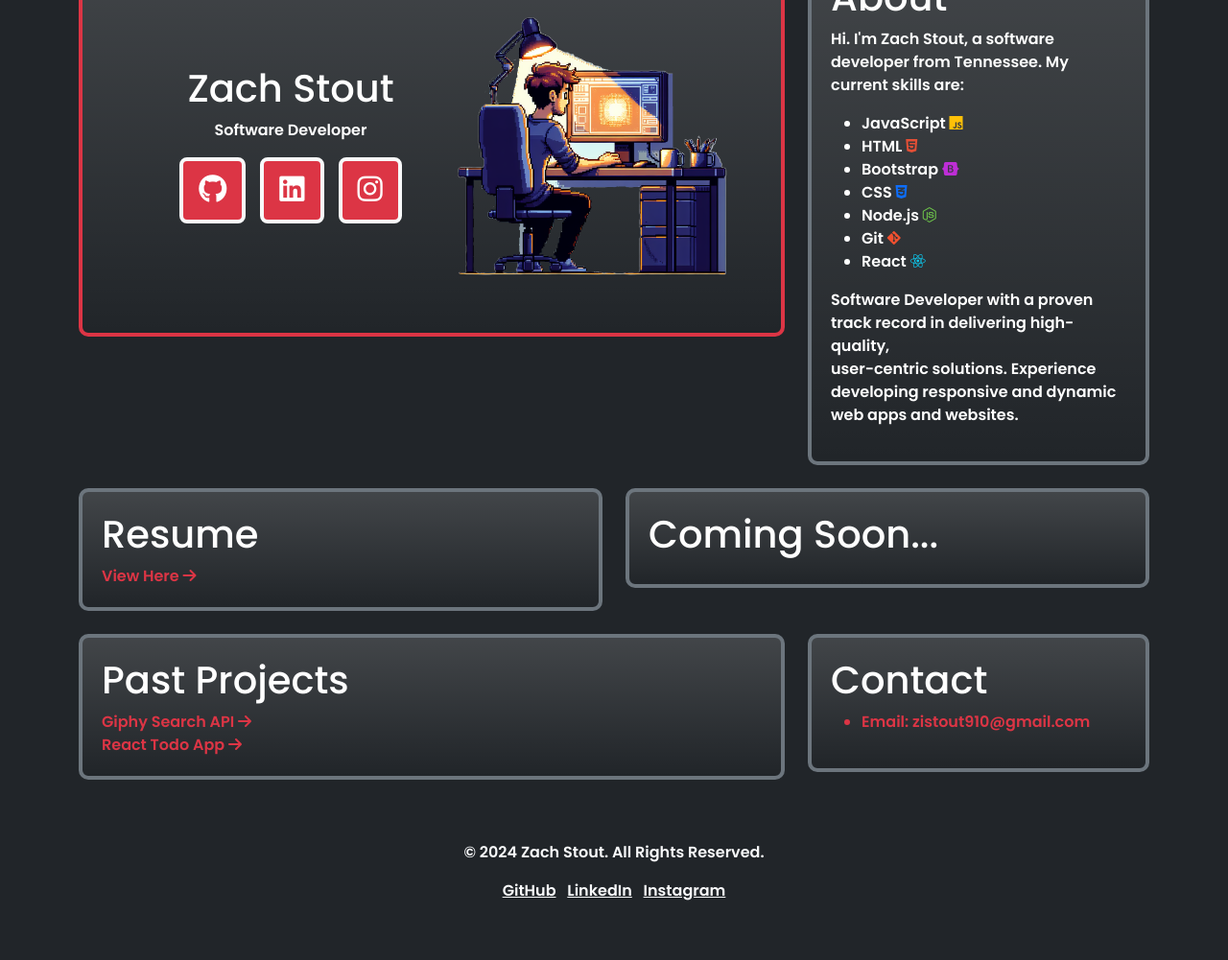
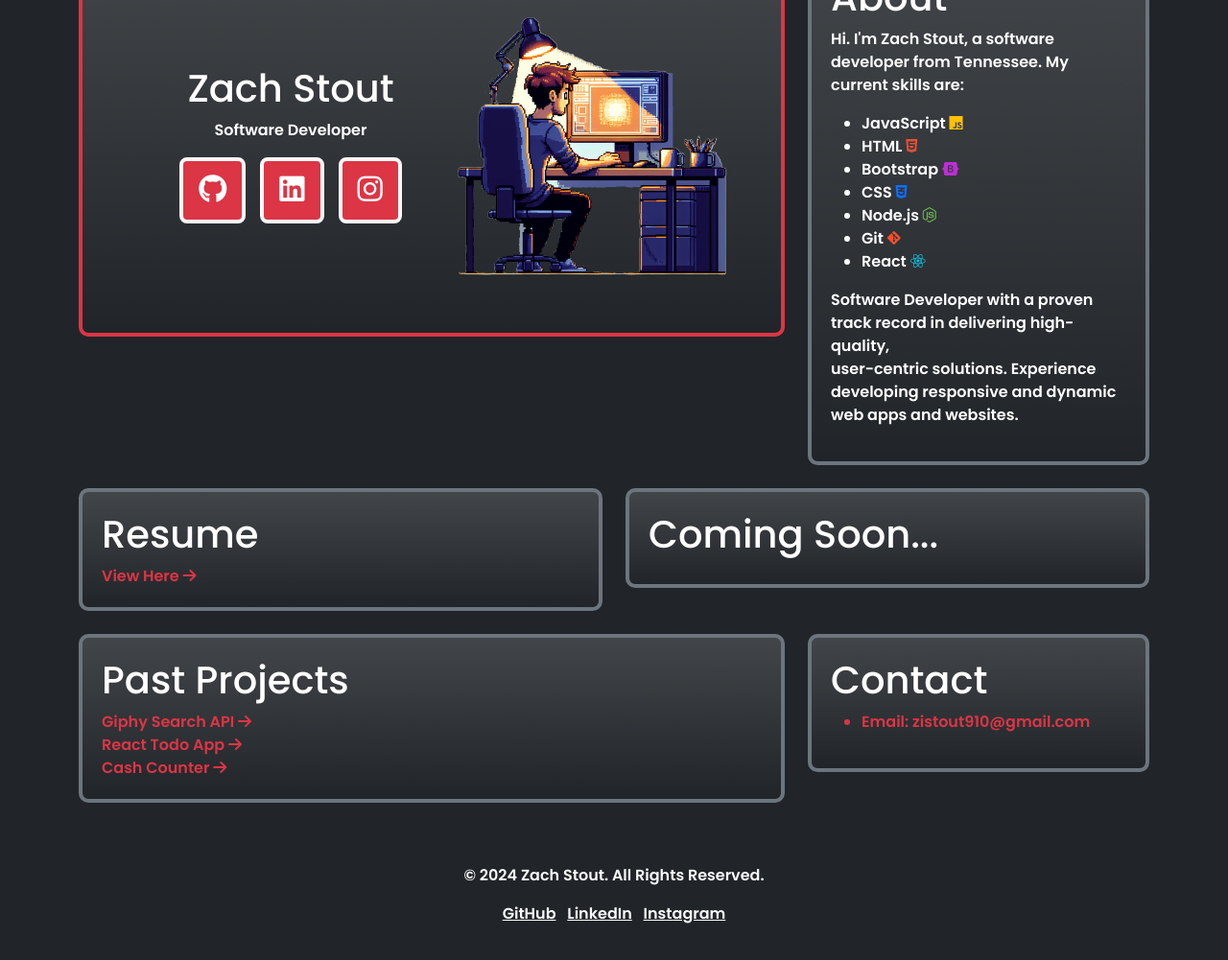
Before and after one commit to zstout910/Personal_Website, a plain HTML site: page index.html in a window 1280 px wide. Shown: the part 200-1201 px from the top of the page at 96% size. Drawn offline with nearby package versions, Linux system fonts and the light colour scheme.

Commit message:
adding link

```diff
--- a/index.html
+++ b/index.html
@@ -112,6 +112,8 @@
                 <a class="project-link" href="https://zstout910.github.io/project2/">Giphy Search API <i class="fa-solid fa-arrow-right"></i></a>
                 <br/>
                 <a class="project-link" href="https://zstout910.github.io/task-app/">React Todo App <i class="fa-solid fa-arrow-right"></i></a>
+                <br/>
+                <a class="project-link" href="https://zstout910.github.io/CoinCounter/">Cash Counter <i class="fa-solid fa-arrow-right"></i></a>
                 </div>
             </div>
             <!--Contact Section-->
```
